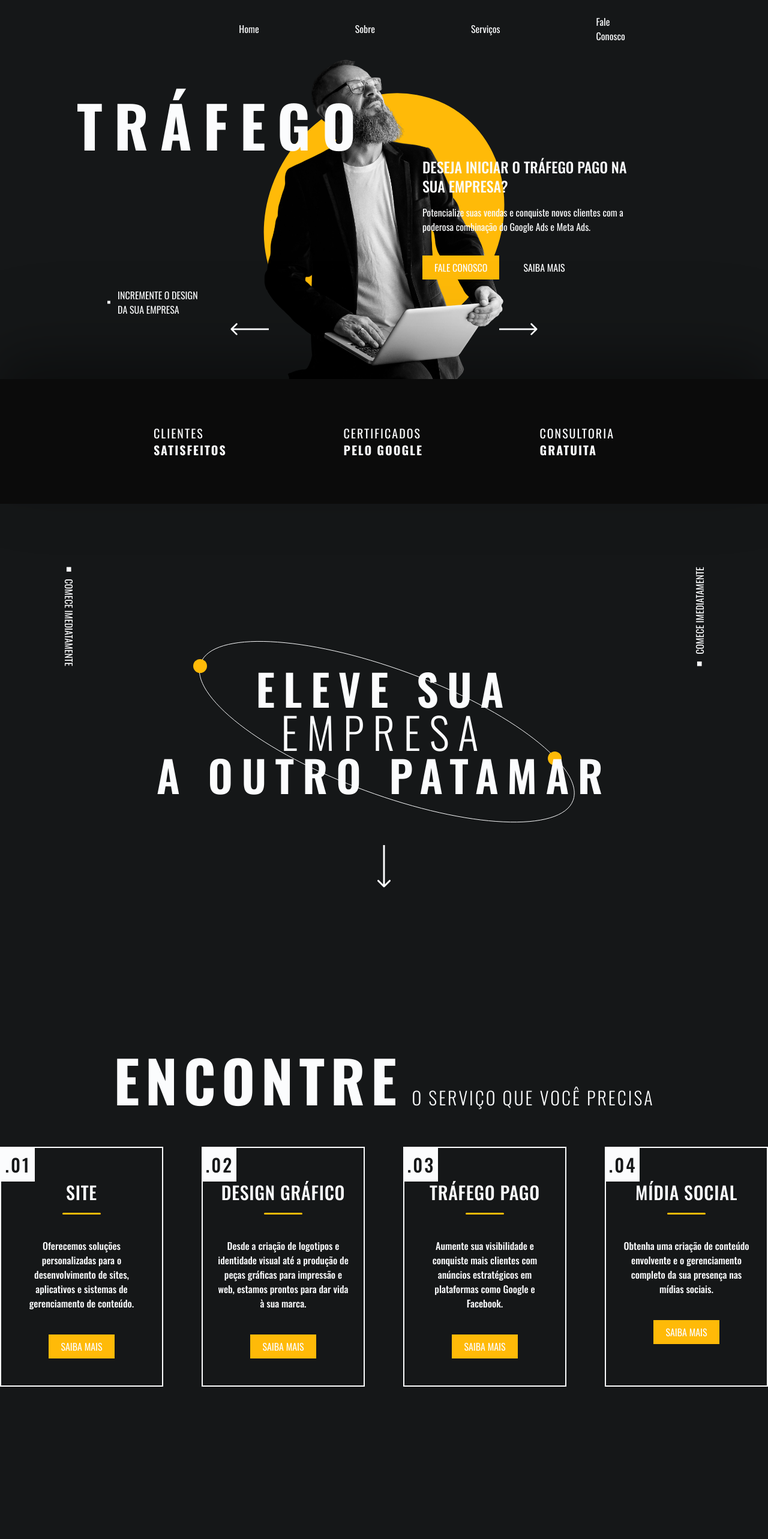
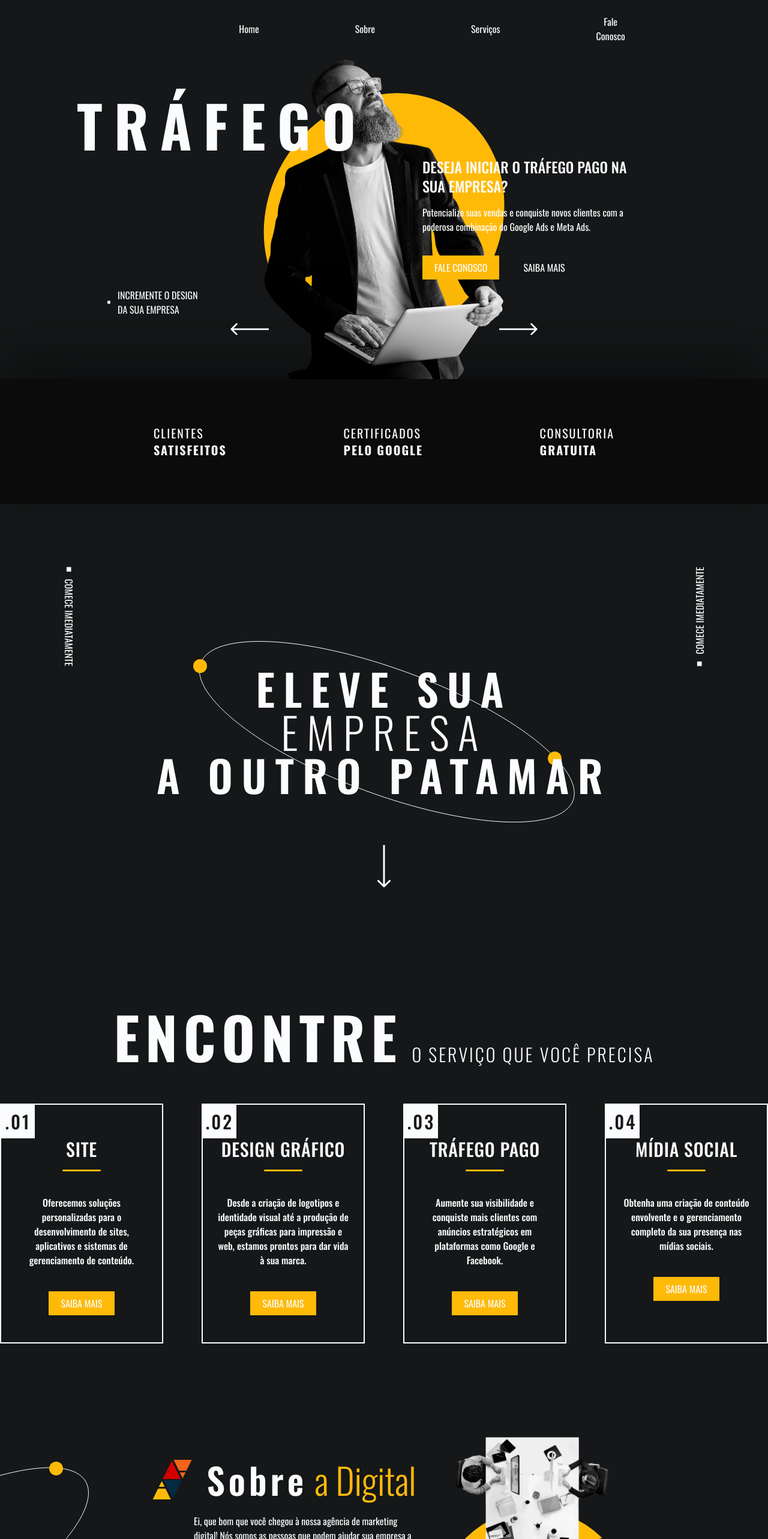
Before and after one commit to inacio-dev/digital-quatro, a Next.js app: page / in a window 1280 px wide. Shown: the top 2566 px of the page at 60% size. Built offline with nearby package versions, Linux system fonts and the light colour scheme.

Commit message:
fix: all fixes and buttons anchors

```diff
--- a/src/components/About.tsx
+++ b/src/components/About.tsx
@@ -1,6 +1,7 @@
 import OrbitEllipseMiddle from '@/Designs/OrbitEllipseMiddle'
 import Square from '@/Designs/Square'
 import useWindowDimensions from '@/hooks/get-windowDimension'
+import scrollTo from '@/hooks/scroll-to'
 import LogoShort from '@/Icons/LogoShort'
 import Image from 'next/image'
 
@@ -15,7 +16,10 @@ export default function About() {
   }
 
   return (
-    <div className="flex w-full items-center justify-between px-[18%] py-[19vh] text-slate-light-1">
+    <div
+      id="about"
+      className="flex w-full items-center justify-between px-[18%] py-[9vh] text-slate-light-1"
+    >
       <OrbitEllipseMiddle className="absolute left-0 -z-10 object-cover" />
       <OrbitEllipseMiddle className="absolute right-0 -z-10 rotate-180" />
 
@@ -55,7 +59,14 @@ export default function About() {
               <p className="text-sm font-bold">DESIGNERS</p>
             </div>
           </div>
-          <button className="bg-brand-yellow py-2 px-5">FALE CONOSCO</button>
+          <div className="flex items-center space-x-5">
+            <button onClick={() => scrollTo('contact')} className="bg-brand-yellow py-2 px-5">
+              FALE CONOSCO
+            </button>
+            <button onClick={() => scrollTo('services')} className="py-2 px-5">
+              SERVIÇOS
+            </button>
+          </div>
         </div>
       </div>
 
--- a/src/components/Banners.tsx
+++ b/src/components/Banners.tsx
@@ -1,5 +1,6 @@
 import Square from '@/Designs/Square'
 import useWindowDimensions from '@/hooks/get-windowDimension'
+import scrollTo from '@/hooks/scroll-to'
 import ArrowLeft from '@/Icons/ArrowLeft'
 import ArrowRight from '@/Icons/ArrowRight'
 import Image from 'next/image'
@@ -49,8 +50,12 @@ export default function Banners() {
           </p>
 
           <div className="space-x-5 pt-9">
-            <button className="bg-brand-yellow py-2 px-5">FALE CONOSCO</button>
-            <button className="py-2 px-5">SAIBA MAIS</button>
+            <button onClick={() => scrollTo('contact')} className="bg-brand-yellow py-2 px-5">
+              FALE CONOSCO
+            </button>
+            <button onClick={() => scrollTo('services')} className="py-2 px-5">
+              SAIBA MAIS
+            </button>
           </div>
         </div>
       </div>
--- a/src/components/Contact.tsx
+++ b/src/components/Contact.tsx
@@ -9,7 +9,7 @@ export default function Contact() {
   const { width, height } = useWindowDimensions()
 
   return (
-    <div className="flex items-center justify-between px-[10%]">
+    <div id="contact" className="flex items-center justify-between px-[10%]">
       <Image
         src="/person-5.png"
         width={width ? width * 0.29 : 0}
--- a/src/components/Footer.tsx
+++ b/src/components/Footer.tsx
@@ -1,14 +1,12 @@
+import scrollTo from '@/hooks/scroll-to'
 import ArrowUp from '@/Icons/ArrowUp'
 import Facebook from '@/Icons/Facebook'
 import Instagram from '@/Icons/Instagram'
 import Logo from '@/Icons/Logo'
 import Whatsapp from '@/Icons/Whatsapp'
+import Link from 'next/link'
 
 export default function Footer() {
-  const scrollToTop = () => {
-    console.log('deu certo')
-  }
-
   return (
     <div className="flex h-[468px] w-full flex-col items-center justify-center space-y-8 bg-[#FFB401] tracking-[.1em] text-slate-light-1">
       <div className="flex items-start justify-center gap-40 pb-12">
@@ -41,17 +39,32 @@ export default function Footer() {
       </div>
       <hr className="h-[2px] w-[80%] rounded border-0 bg-slate-light-1"></hr>
       <div className="flex items-center space-x-7 fill-slate-light-1">
-        <div className="flex h-12 w-12 items-center justify-center rounded-md bg-slate-dark-8 bg-opacity-40">
-          <Whatsapp className="w-9" />
-        </div>
-        <div className="flex h-12 w-12 items-center justify-center rounded-md bg-slate-dark-8 bg-opacity-40">
-          <Instagram className="w-7" />
-        </div>
-        <div className="flex h-12 w-12 items-center justify-center rounded-md bg-slate-dark-8 bg-opacity-40">
-          <Facebook className="w-8" />
-        </div>
+        <Link
+          target="_blank"
+          href="https://wa.me/message/KV7PBMLW2MUZD1"
+          className="flex h-12 w-12 items-center justify-center rounded-md bg-slate-dark-8 bg-opacity-40"
+        >
+          <Whatsapp className="w-9 fill-slate-light-1" />
+        </Link>
+        <Link
+          target="_blank"
+          href="https://www.instagram.com/digitalquatro/"
+          className="flex h-12 w-12 items-center justify-center rounded-md bg-slate-dark-8 bg-opacity-40"
+        >
+          <Instagram className="w-7 fill-slate-light-1" />
+        </Link>
+        <Link
+          target="_blank"
+          href="https://www.facebook.com/digitalquatro/"
+          className="flex h-12 w-12 items-center justify-center rounded-md bg-slate-dark-8 bg-opacity-40"
+        >
+          <Facebook className="w-8 fill-slate-light-1" />
+        </Link>
 
-        <button onClick={scrollToTop} className="absolute right-[10%] flex items-center space-x-3">
+        <button
+          onClick={() => scrollTo('')}
+          className="absolute right-[10%] flex items-center space-x-3"
+        >
           <p className="font-medium">VOLTAR AO TOPO</p>
           <ArrowUp className="w-6" />
         </button>
--- a/src/components/Header.tsx
+++ b/src/components/Header.tsx
@@ -1,13 +1,14 @@
+import scrollTo from '@/hooks/scroll-to'
 import Logo from '@/Icons/Logo'
 
 export default function Header() {
   return (
     <div className="sticky top-0 z-50 flex h-[96px] w-full items-center justify-center space-x-40 bg-slate-dark-1 px-60 text-slate-light-1">
       <Logo className="w-[114px] fill-slate-light-1" />
-      <button >Home</button>
-      <p>Sobre</p>
-      <p>Serviços</p>
-      <p>Fale Conosco</p>
+      <button onClick={() => scrollTo('')}>Home</button>
+      <button onClick={() => scrollTo('about')}>Sobre</button>
+      <button onClick={() => scrollTo('services')}>Serviços</button>
+      <button onClick={() => scrollTo('contact')}>Fale Conosco</button>
     </div>
   )
 }
--- a/src/components/Services.tsx
+++ b/src/components/Services.tsx
@@ -1,6 +1,9 @@
 export default function Services() {
   return (
-    <div className="flex w-full flex-col items-center justify-center space-y-[5%] py-[19vh] text-slate-light-1">
+    <div
+      id="services"
+      className="flex w-full flex-col items-center justify-center space-y-[5%] py-[10vh] text-slate-light-1"
+    >
       <div className="flex items-end space-x-4">
         <h1 className="text-8xl font-bold tracking-widest">ENCONTRE</h1>
         <h2 className="text-3xl font-light tracking-widest">O SERVIÇO QUE VOCÊ PRECISA</h2>
--- /dev/null
+++ b/src/hooks/scroll-to.ts
@@ -0,0 +1,10 @@
+const scrollTo = (id: string) => {
+  const element = document.getElementById(id)
+
+  window.scrollTo({
+    top: element ? element.offsetTop - 96 : 0,
+    behavior: 'smooth'
+  })
+}
+
+export default scrollTo
```
Also changed, not shown: src/pages/_app.tsx (+4 -4 lines).
